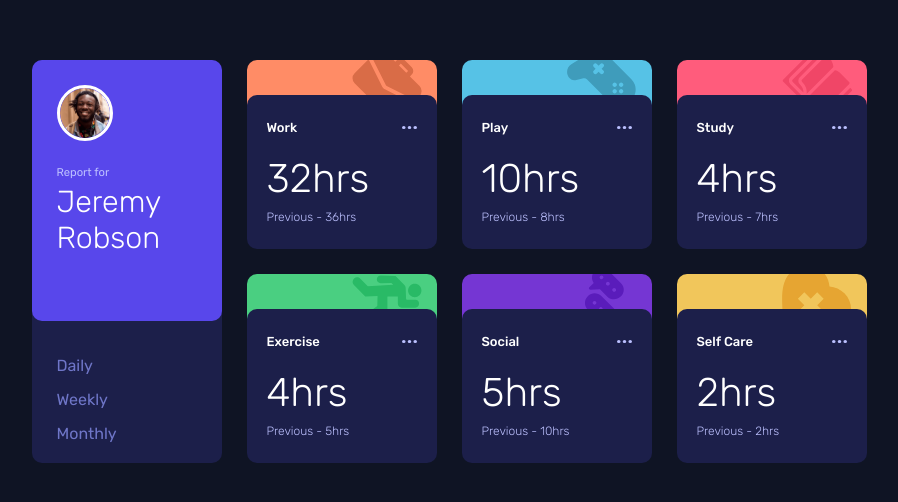
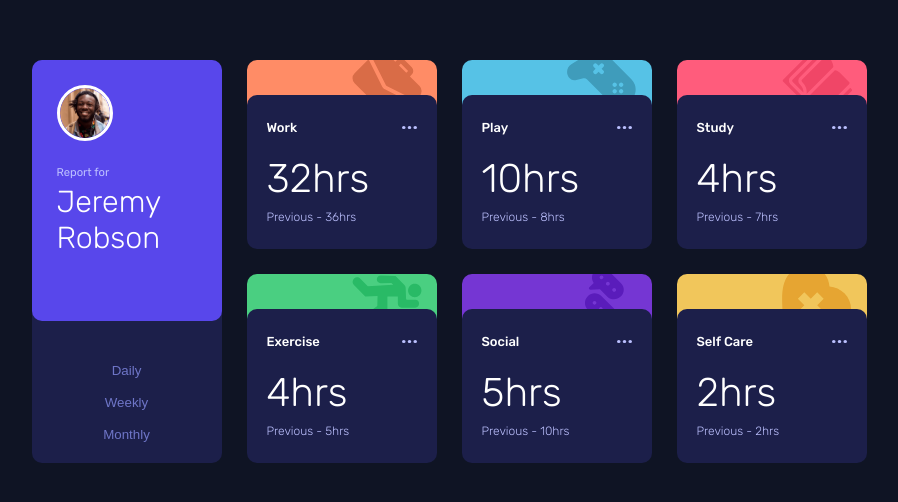
Before and after one commit to anhvu1012/Time-tracking-dashboard, a plain HTML site: page index.html in a window 1280 px wide. Shown: the part 126-628 px from the top of the page, without its empty margins (191-1089 px from the left). Drawn offline with Linux system fonts and the light colour scheme.

Commit message:
Change time options to buttons + Add basic event listeners

```diff
--- a/index.html
+++ b/index.html
@@ -29,10 +29,10 @@
           </div>
         </section>
         <div class="time-options">
-          <span>Daily</span>
+          <button type="button" id="daily">Daily</button>
           <!-- weekly for first styling -->
-          <span>Weekly</span>
-          <span>Monthly</span>
+          <button type="button" id="weekly">Weekly</button>
+          <button type="button" id="monthly">Monthly</button>
         </div>
       </article>
       <article class="card">
@@ -126,5 +126,6 @@
         </section>
       </article>
     </main>
+    <script src="script.js"></script>
   </body>
 </html>
--- a/script.js
+++ b/script.js
@@ -0,0 +1,13 @@
+const dailyOption = document.getElementById('daily');
+const weeklyOption = document.getElementById('weekly');
+const monthlyOption = document.getElementById('monthly');
+
+const handleTimeOption = (e) => {
+  e.preventDefault();
+  const targetId = e.target.id;
+  // console.log(targetId);
+}
+
+dailyOption.addEventListener('click', handleTimeOption);
+weeklyOption.addEventListener('click', handleTimeOption);
+monthlyOption.addEventListener('click', handleTimeOption);
--- a/styles.scss
+++ b/styles.scss
@@ -105,6 +105,8 @@ body{
 
   >* {
     color: $time-option;
+    background-color: $element-bg;
+    border: none;
     cursor: pointer;
 
     &:hover{
```
Also changed, not shown: styles/styles.css, 1 other file.
